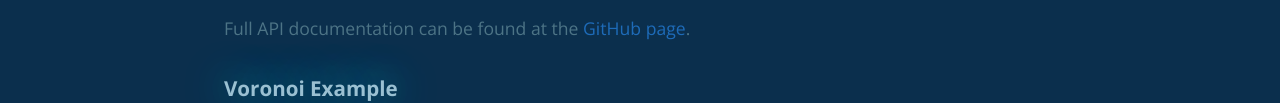
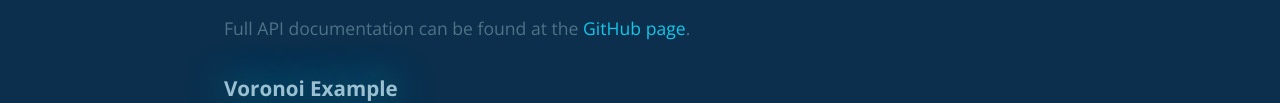
Before and after one commit to DarkMarmot/kodama, a plain HTML site: page index.html in a window 1280 px wide. Shown: the part 700-803 px from the top of the page. Drawn offline with nearby package versions, Linux system fonts and the light colour scheme.

Commit message:
more readme info

```diff
--- a/index.html
+++ b/index.html
@@ -42,7 +42,7 @@
 
     <p>It can be used across an entire site for consistency, but integrates canonically with D3's API. If using jQuery in addition to D3, you can include a tiny plugin to add tooltips to any jQuery selection.</p>
 
-    <p>Full API documentation can be found at the <a href="https://github.com/DarkMarmot/kodama">GitHub page</a>.</p>
+    <p>Full API documentation can be found at the <a style="color: #13C6E9;" href="https://github.com/DarkMarmot/kodama">GitHub page</a>.</p>
 
     <h3>
         <a class="anchor" aria-hidden="true"><span class="octicon octicon-link"></span></a>Voronoi Example</h3>
```
